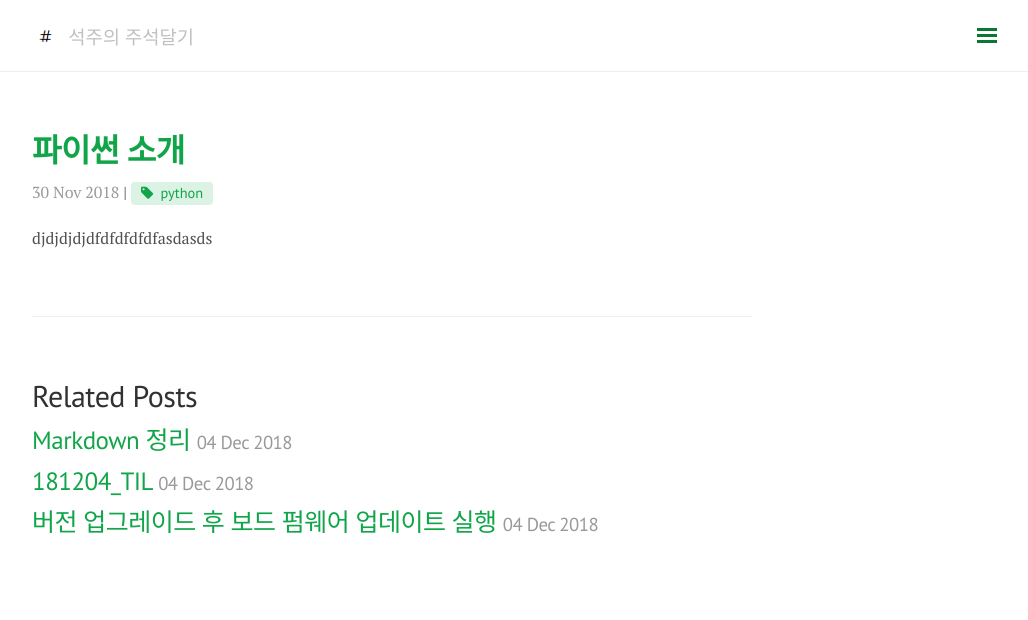
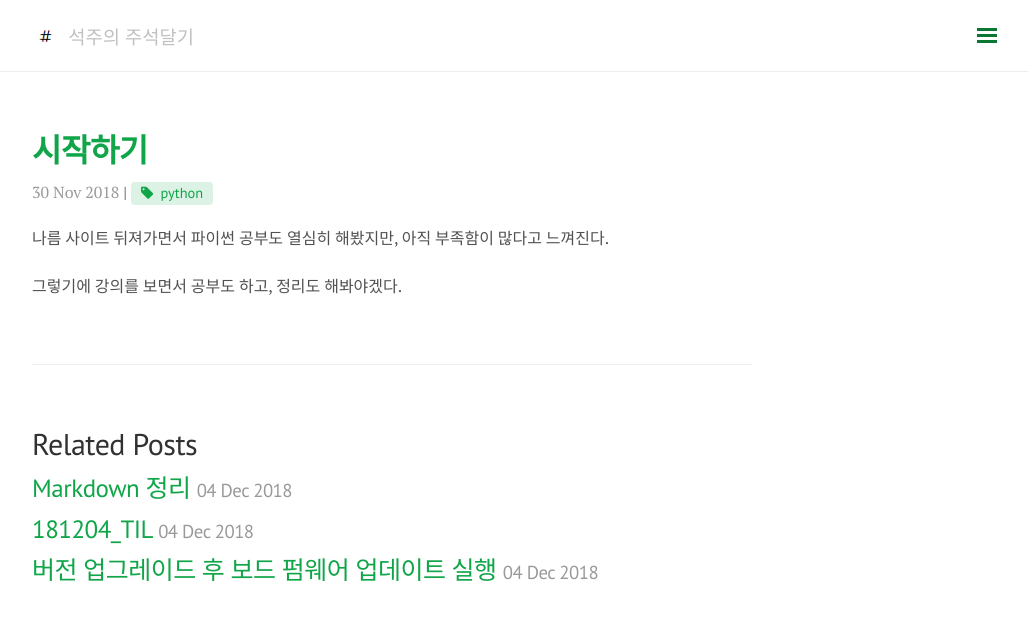
Before and after one commit to somefood/somefood.github.io, a Jekyll site: the page built from _posts/Python/2018-11-30-python.md, in a window 1280 px wide. Shown: the top 620 px of the page, without its empty margins (248-1276 px from the left). Built offline with Jekyll 4.4.1, drawn with Linux system fonts in a browser that asks for light colours; nearby versions of some CDN libraries; comment, search, counter and statistics services are not loaded.

Commit message:
Update 2018-11-30-python.md

```diff
--- a/_posts/Python/2018-11-30-python.md
+++ b/_posts/Python/2018-11-30-python.md
@@ -1,9 +1,11 @@
 ---
 layout: post
-title: 파이썬 소개
+title: 시작하기
 category: Python
+tags: [python]
 comments: true
-tags: [python]
 ---
 
-djdjdjdjdfdfdfdfdfasdasds
+나름 사이트 뒤져가면서 파이썬 공부도 열심히 해봤지만, 아직 부족함이 많다고 느껴진다.
+
+그렇기에 강의를 보면서 공부도 하고, 정리도 해봐야겠다.
```
